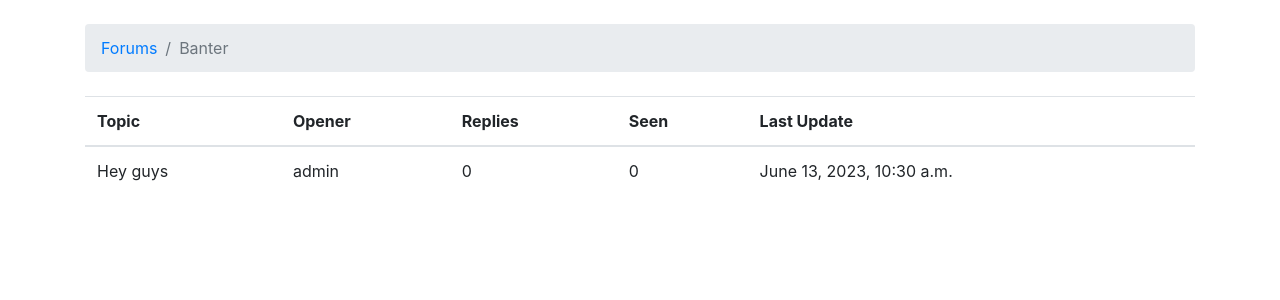
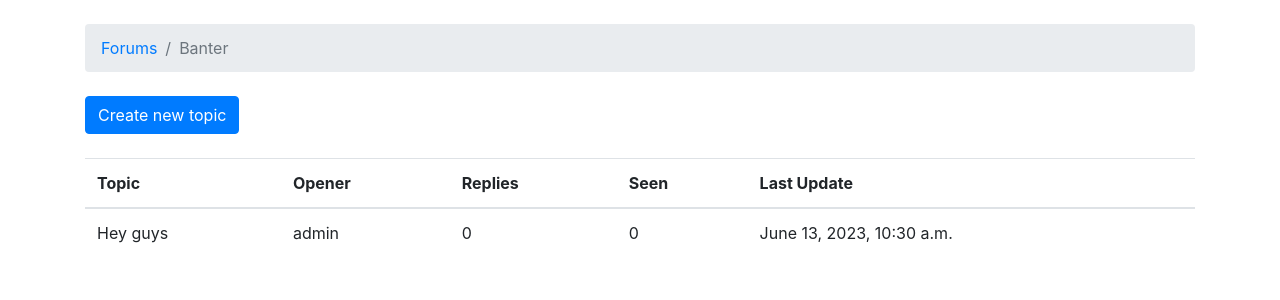
Before and after one commit to am-derrick/mydjangoapp, a Django app: page /forum/1/ in a window 1280 px wide. Shown: the part 74-374 px from the top of the page. Run offline with Django 4.2, Linux system fonts and the light colour scheme; data comes from the database, SQL or seed files in the repository; some libraries are stand-ins or nearby versions; some web fonts are replaced.

Commit message:
new topic button added

```diff
--- a/templates/topics.html
+++ b/templates/topics.html
@@ -10,6 +10,10 @@
 {% endblock %}
 
 {% block content %}
+    <div class="mb-4">
+        <a href="{% url 'new_topic' forum.pk %}" class="btn btn-primary">Create new topic</a>
+    </div>
+
     <table class="table">
         <thead class="thead-inverse">
             <tr>
```
